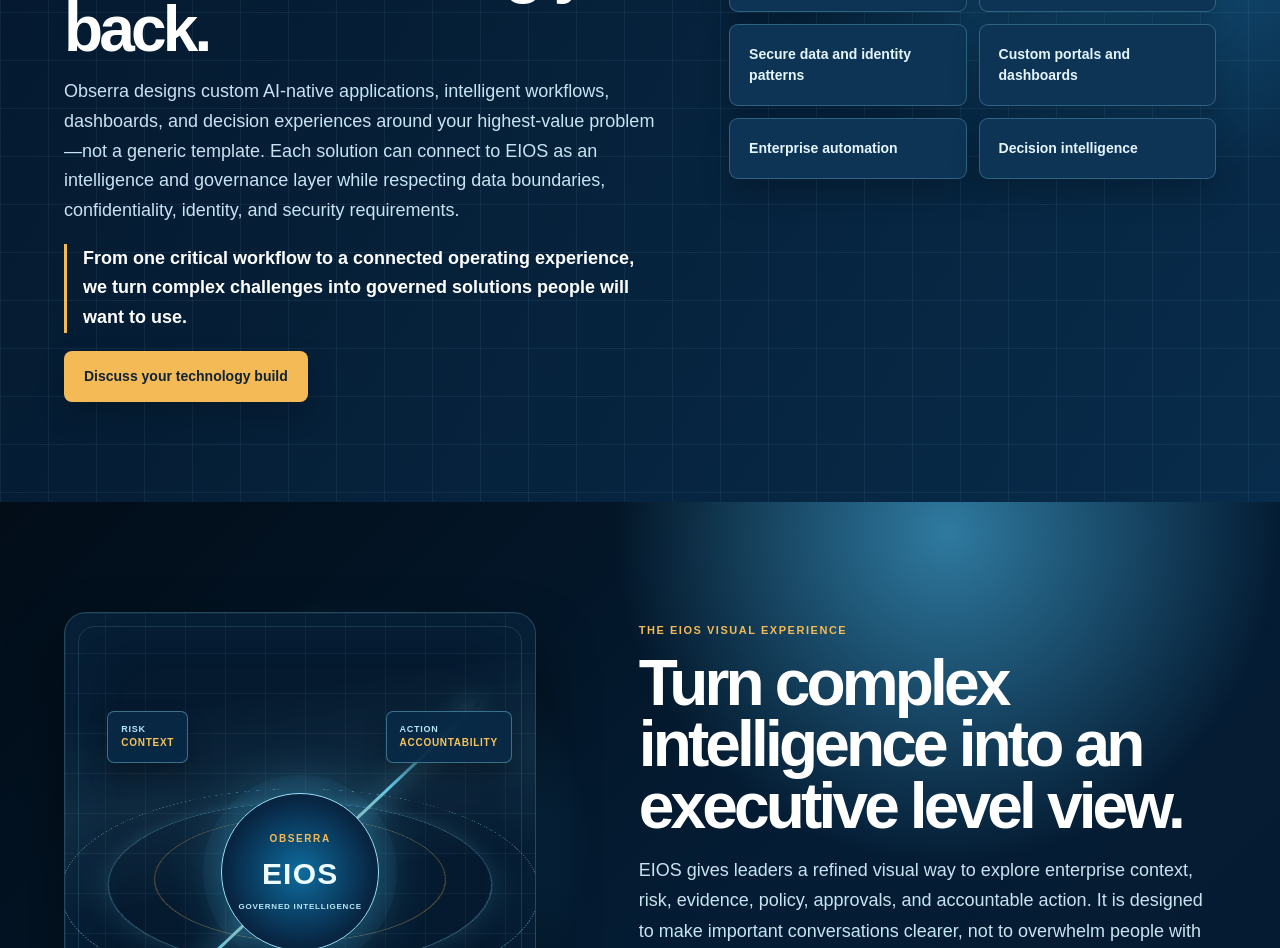
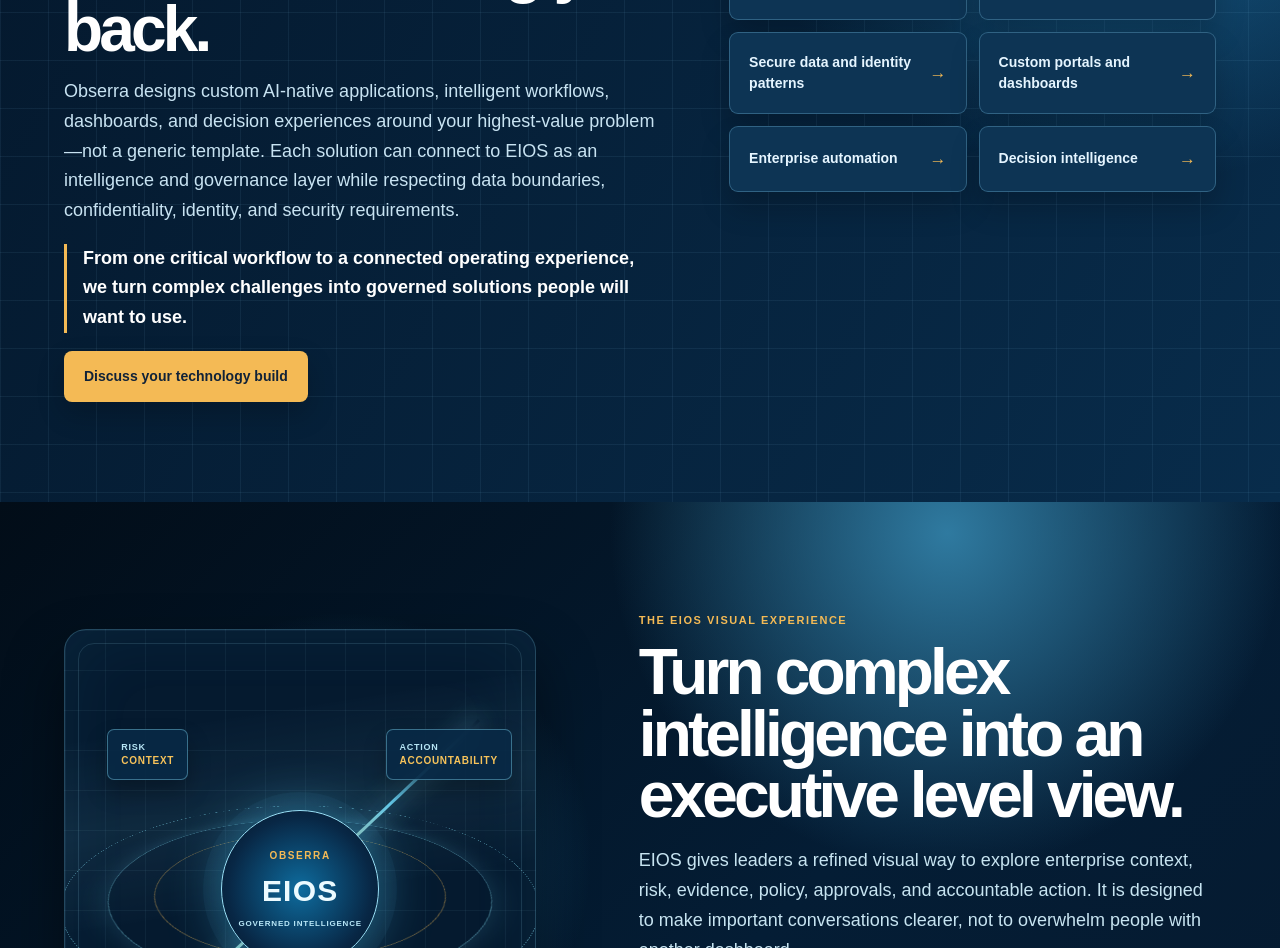
Before and after one commit to jblan2026-hub/obserra-website, a Next.js app: page / in a window 1280 px wide. Shown: the part 3720-4668 px from the top of the page. Built offline with nearby package versions, Linux system fonts and the light colour scheme; no server answers.

Commit message:
feat: make EIOS capability exploration interactive

```diff
--- a/app/home.css
+++ b/app/home.css
@@ -100,7 +100,7 @@
 .home-service > div:first-child { max-width: 720px; }
 .home-service > div:first-child > p:not(.home-eyebrow) { color: #c8e3f2; font-size: 18px; line-height: 1.65; }
 .service-signals { display: grid; grid-template-columns: 1fr 1fr; gap: 12px; align-content: center; }
-.service-signals span { padding: 19px; border: 1px solid #79c9ef52; border-radius: 9px; background: #0a3153; color: #e8f7ff; font-size: 14px; font-weight: 800; }
+.service-signals a { display:flex; align-items:center; justify-content:space-between; gap:12px; padding: 19px; border: 1px solid #79c9ef52; border-radius: 9px; background: #0a3153; color: #e8f7ff; font-size: 14px; font-weight: 800; text-decoration:none; transition:.18s transform,.18s border-color,.18s background; }.service-signals a:hover,.service-signals a:focus-visible{border-color:#f4ba55;background:#0e3d62;outline:none;transform:translateY(-3px)}.service-signals a b{color:#f4ba55;font-size:17px}
 
 .technology-service { position: relative; overflow: hidden; background: radial-gradient(circle at 88% 16%, #1c6b9b 0, transparent 31%), linear-gradient(120deg, #04172b, #082c4b); color: #fff; }
 .technology-service::before { position: absolute; inset: 0; background-image: linear-gradient(#8fd8ff12 1px, transparent 1px), linear-gradient(90deg, #8fd8ff12 1px, transparent 1px); background-size: 48px 48px; content: ""; pointer-events: none; }
@@ -109,7 +109,7 @@
 .technology-service h2 { max-width: 700px; }
 .technology-service > div:first-child > p:not(.home-eyebrow) { color: #c8e3f2; }
 .technology-service .technology-emphasis { padding-left: 16px; border-left: 3px solid var(--gold); color: #fff !important; font-weight: 800; }
-.technology-service .service-signals span { border-color: #76bde155; background: #0d3454; color: #e5f5ff; box-shadow: 0 16px 30px #0003; }
+.technology-service .service-signals a { border-color: #76bde155; background: #0d3454; color: #e5f5ff; box-shadow: 0 16px 30px #0003; }
 
 .holographic-showcase { display: grid; grid-template-columns: .9fr 1.1fr; gap: clamp(50px, 8vw, 135px); align-items: center; min-height: 700px; padding: 110px max(5vw, 24px); overflow: hidden; background: radial-gradient(circle at 27% 46%, #165d8a 0, transparent 24%), radial-gradient(circle at 74% 4%, #2f7aa0 0, transparent 28%), linear-gradient(135deg, #020d18, #041d35 58%, #061a2f); }
 .holo-visual { position: relative; min-height: 520px; max-width: 600px; width: 100%; margin: auto; overflow: hidden; border: 1px solid #7ed4f33e; border-radius: 22px; background: radial-gradient(circle at center, #2a95c934 0, transparent 28%), linear-gradient(#9addff0e 1px, transparent 1px), linear-gradient(90deg, #9addff0e 1px, transparent 1px), #051a2f; background-size: auto, 40px 40px, 40px 40px, auto; box-shadow: inset 0 0 75px #48b8ed10, 0 30px 60px #0007; isolation: isolate; perspective: 1100px; }
@@ -130,7 +130,7 @@
 .holo-node b { color: #f7c35a; font-size: 10px; }
 .node-one { top: 19%; left: 9%; }.node-two { right: 7%; bottom: 20%; }.node-three { right: 5%; top: 19%; }.node-four { left:7%; bottom:21%; }.node-five { right:35%; bottom:7%; }
 .holo-instruction { position:absolute; z-index:3; right:22px; bottom:22px; left:22px; margin:0; color:#99d7ec; font-size:10px; font-weight:800; letter-spacing:.06em; text-align:center; }
-.holo-copy { max-width: 720px; }.holo-copy .home-eyebrow { color: var(--gold); }.holo-copy h2 { margin: 0; color: #fff; font-size: clamp(39px, 5vw, 67px); letter-spacing: -.06em; line-height: .96; }.holo-copy > p:not(.home-eyebrow) { color: #c7e4f1; font-size: 18px; line-height: 1.68; }.holo-proof { display: flex; flex-wrap: wrap; gap: 9px; margin: 28px 0; }.holo-proof span { padding: 9px 11px; border: 1px solid #78cae955; border-radius: 999px; background: #0b2b47; color: #d8f2fb; font-size: 12px; font-weight: 800; }
+.holo-copy { max-width: 720px; }.holo-copy .home-eyebrow { color: var(--gold); }.holo-copy h2 { margin: 0; color: #fff; font-size: clamp(39px, 5vw, 67px); letter-spacing: -.06em; line-height: .96; }.holo-copy > p:not(.home-eyebrow) { color: #c7e4f1; font-size: 18px; line-height: 1.68; }.holo-proof { display: flex; flex-wrap: wrap; gap: 9px; margin: 28px 0; }.holo-proof a { display:inline-flex; gap:8px; align-items:center; padding: 9px 11px; border: 1px solid #78cae955; border-radius: 999px; background: #0b2b47; color: #d8f2fb; font-size: 12px; font-weight: 800; text-decoration:none; transition:.18s border-color,.18s transform,.18s background; }.holo-proof a:hover,.holo-proof a:focus-visible{border-color:#f4ba55;background:#103b5e;color:#fff;transform:translateY(-2px)}.holo-proof b{color:#f4ba55;font-size:15px}
 @keyframes holo-drift { from { transform: translate(-50%, -50%) rotateX(65deg) rotateZ(0); } to { transform: translate(-50%, -50%) rotateX(65deg) rotateZ(360deg); } }
 @keyframes holo-scan { 0%,100% { transform:translateY(-15%) rotate(-9deg); opacity:0; } 45%,65% { opacity:.8; } 100% { transform:translateY(32%) rotate(-9deg); } }
 @keyframes holo-beam { 0%,100% { opacity:.38; transform:translate(-50%,-50%) rotate(18deg) scaleY(.86); } 50% { opacity:.9; transform:translate(-50%,-50%) rotate(47deg) scaleY(1.05); } }
--- a/app/page.tsx
+++ b/app/page.tsx
@@ -148,7 +148,7 @@
           <p className="technology-emphasis">From one critical workflow to a connected operating experience, we turn complex challenges into governed solutions people will want to use.</p>
           <a className="home-button" href="mailto:info@obserrallc.com?subject=Obserra%20Technology%20Build%20Inquiry">Discuss your technology build</a>
         </div>
-        <div className="service-signals"><span>AI-native application design</span><span>EIOS-integrated workflows</span><span>Secure data and identity patterns</span><span>Custom portals and dashboards</span><span>Enterprise automation</span><span>Decision intelligence</span></div>
+        <div className="service-signals"><a href="/eios#capabilities">AI-native application design <b>→</b></a><a href="/eios#outcomes">EIOS-integrated workflows <b>→</b></a><a href="/eios#capabilities">Secure data and identity patterns <b>→</b></a><a href="/eios#showcase">Custom portals and dashboards <b>→</b></a><a href="/eios#outcomes">Enterprise automation <b>→</b></a><a href="/eios#showcase">Decision intelligence <b>→</b></a></div>
       </section>
 
       <section className="holographic-showcase">
@@ -162,7 +162,7 @@
           <a className="holo-node node-five" href="/eios#outcomes">OUTCOME<br /><b>VERIFIED</b></a>
           <p className="holo-instruction">Select a signal to explore the governed decision loop.</p>
         </div>
-        <div className="holo-copy"><p className="home-eyebrow">THE EIOS VISUAL EXPERIENCE</p><h2>Turn complex intelligence into an executive level view.</h2><p>EIOS gives leaders a refined visual way to explore enterprise context, risk, evidence, policy, approvals, and accountable action. It is designed to make important conversations clearer, not to overwhelm people with another dashboard.</p><div className="holo-proof"><span>Executive visual briefings</span><span>Interactive intelligence views</span><span>Governed decision pathways</span></div><a className="home-button" href="/eios">Explore EIOS</a></div>
+        <div className="holo-copy"><p className="home-eyebrow">THE EIOS VISUAL EXPERIENCE</p><h2>Turn complex intelligence into an executive level view.</h2><p>EIOS gives leaders a refined visual way to explore enterprise context, risk, evidence, policy, approvals, and accountable action. It is designed to make important conversations clearer, not to overwhelm people with another dashboard.</p><div className="holo-proof"><a href="/eios#showcase">Executive visual briefings <b>→</b></a><a href="/eios#capabilities">Interactive intelligence views <b>→</b></a><a href="/eios#outcomes">Governed decision pathways <b>→</b></a></div><a className="home-button" href="/eios">Explore EIOS</a></div>
       </section>
 
       <section className="eios-story" aria-labelledby="eios-story-title">
```
Also changed, not shown: app/eios/EiosShowcase.tsx (+8 -1 lines), app/eios/eios-extra.css (added, +2 -0 lines).
